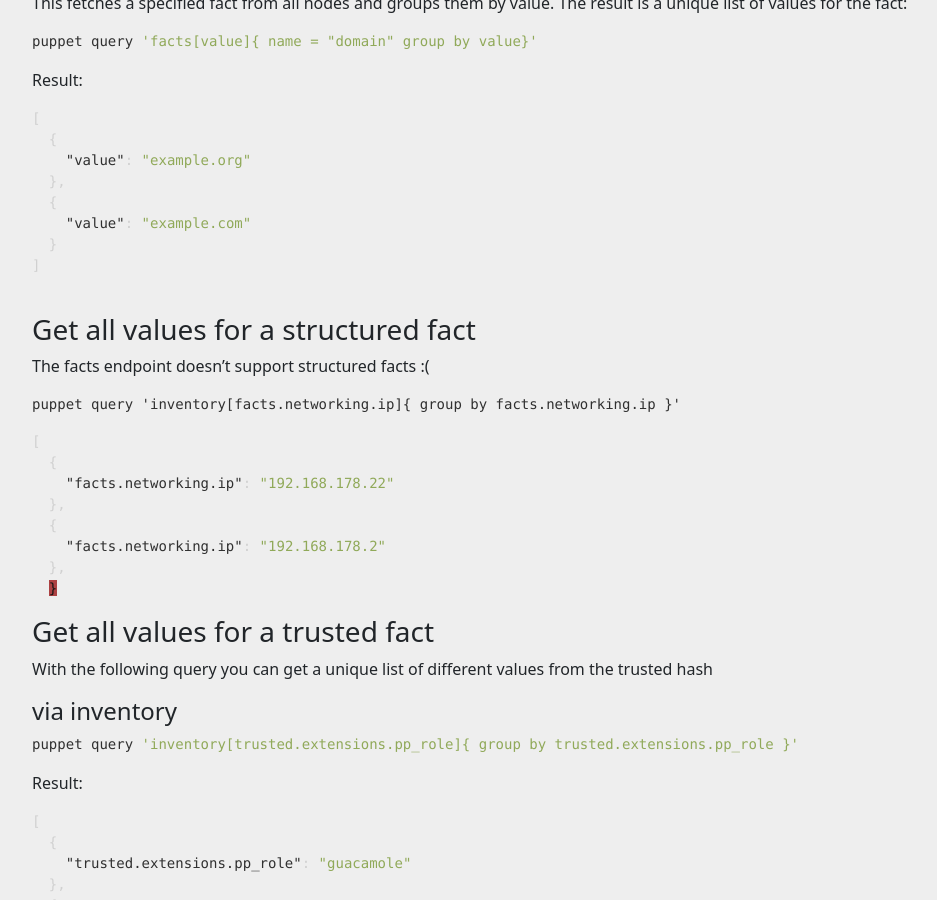
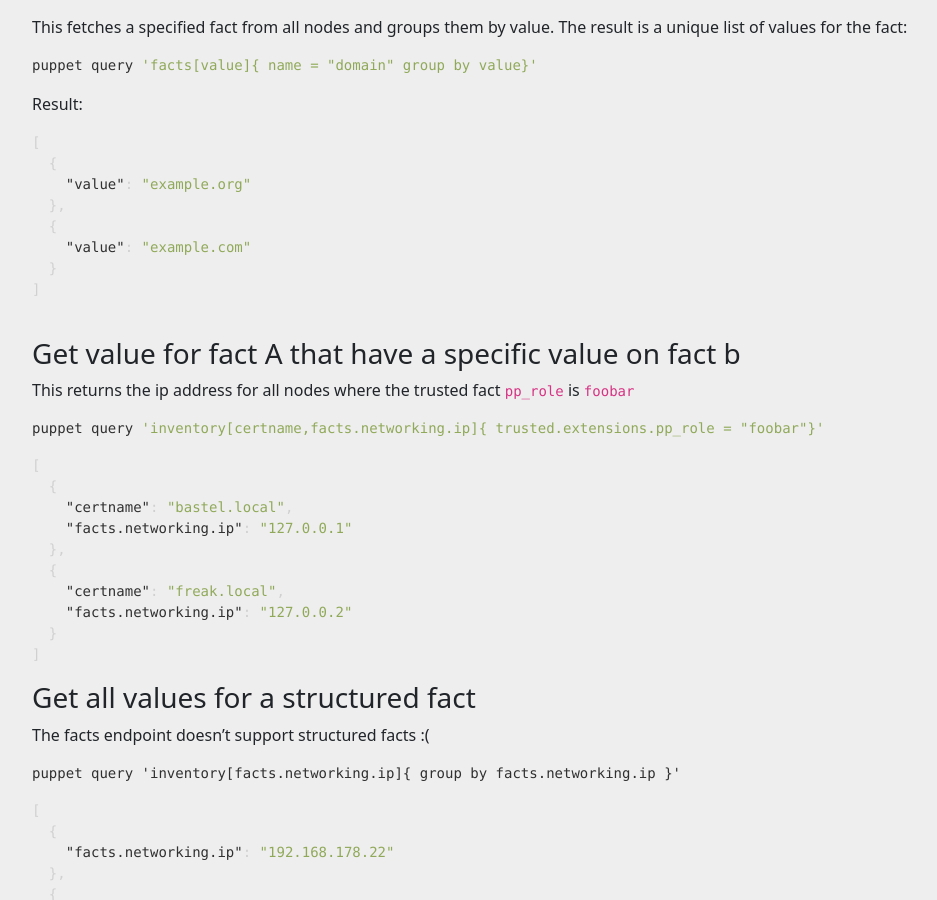
Before and after one commit to voxpupuli/voxpupuli.github.io, a Jekyll site: the page built from _docs/pql_queries.md, in a window 1280 px wide and 900 px high, scrolled down 5313 px. Shown: the whole window, without its empty margins (50-987 px from the left). Built offline with Jekyll 4.4.1, drawn with Linux system fonts in a browser that asks for light colours; nearby versions of some CDN libraries; some of the changed text lies outside the part shown.

Commit message:
Add more PQL query examples

````diff
--- a/_docs/pql_queries.md
+++ b/_docs/pql_queries.md
@@ -282,6 +282,27 @@
 
 ```
 
+### Get value for fact A that have a specific value on fact b
+
+This returns the ip address for all nodes where the trusted fact `pp_role` is `foobar`
+
+```shell
+puppet query 'inventory[certname,facts.networking.ip]{ trusted.extensions.pp_role = "foobar"}'
+```
+
+```json
+[
+  {
+    "certname": "bastel.local",
+    "facts.networking.ip": "127.0.0.1"
+  },
+  {
+    "certname": "freak.local",
+    "facts.networking.ip": "127.0.0.2"
+  }
+]
+```
+
 ### Get all values for a structured fact
 
 The facts endpoint doesn't support structured facts :(
````
